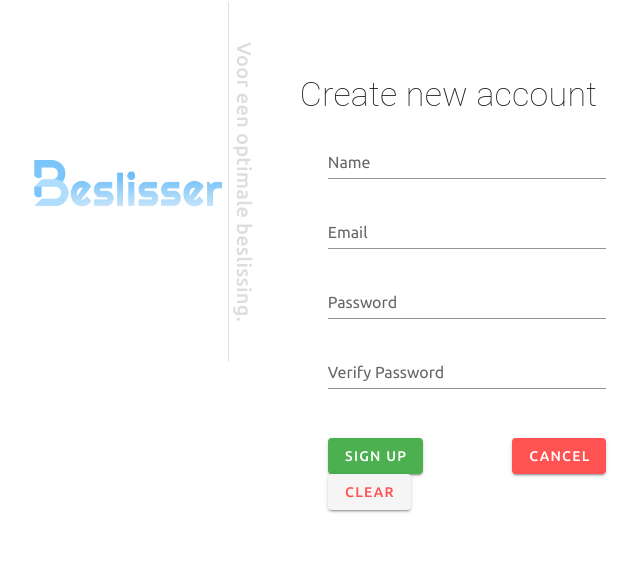
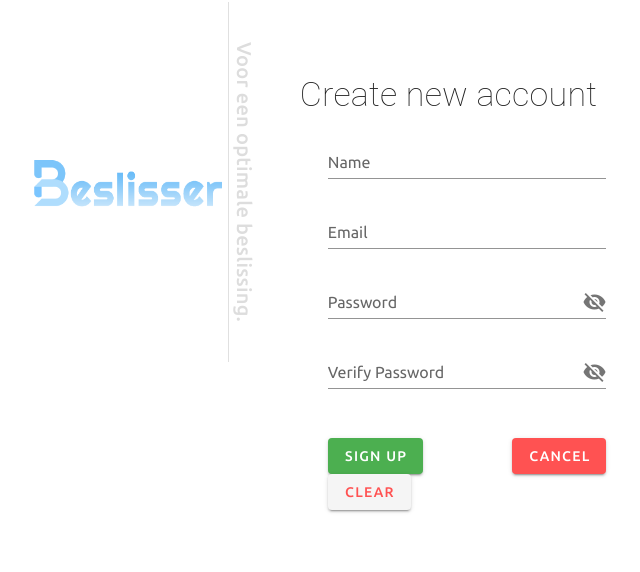
Before and after one commit to kaboel/beslisser, a Vue app: page /#/authentication in a window 1280 px wide. Both pictures are taken after typing "Sample", "Sample123" into the empty fields and a click on the button "CREATE ACCOUNT". Shown: the part 98-670 px from the top of the page, without its empty margins (289-929 px from the left). Built offline with nearby package versions, Linux system fonts and the light colour scheme.

Commit message:
setup forms validations

```diff
--- a/src/views/Authentication.vue
+++ b/src/views/Authentication.vue
@@ -19,6 +19,8 @@
                 <v-container class="px-10">
                   <span class="display-3 font-weight-thin">Sign In</span>
                   <v-form class="mt-7 px-7"
+                          autocomplete="off"
+                          ref="loginForm"
                           v-model="forms.loginForm.isValid">
                     <v-text-field type="text"
                                   label="Email"
@@ -29,8 +31,13 @@
                                   v-model="forms.loginForm.password"
                                   :rules="forms.rules.passwordRules"/>
                     <div class="mt-5">
-                      <v-btn class="mr-4 primary">Let's go!</v-btn>
-                      <v-btn class="error--text">Clear</v-btn>
+                      <v-btn class="mr-4 primary">
+                        Let's go!
+                      </v-btn>
+                      <v-btn class="error--text"
+                             @click="$refs.loginForm.reset()">
+                        Clear
+                      </v-btn>
                     </div>
 
                     <div class="mt-10 text-right">
@@ -46,6 +53,8 @@
                 <v-container class="px-10">
                   <span class="display-1 font-weight-thin">Create new account</span>
                   <v-form class="mt-5 px-7 text-center"
+                          ref="registerForm"
+                          autocomplete="off"
                           v-model="forms.registerForm.isValid">
                     <v-text-field type="text"
                                   label="Name"
@@ -55,18 +64,27 @@
                                   label="Email"
                                   v-model="forms.registerForm.email"
                                   :rules="forms.rules.emailRules"/>
-                    <v-text-field type="password"
+                    <v-text-field :type="forms.showPassword ? 'text' : 'password'"
                                   label="Password"
                                   v-model="forms.registerForm.password"
-                                  :rules="forms.rules.passwordRules"/>
-                    <v-text-field type="password"
+                                  :rules="forms.rules.passwordRules"
+                                  :append-icon="forms.showPassword ? 'mdi-eye' : 'mdi-eye-off'"
+                                  @click:append="forms.showPassword = !forms.showPassword"/>
+                    <v-text-field :type="forms.showVerification ? 'text' : 'password'"
                                   label="Verify Password"
                                   v-model="forms.registerForm.passwordVerify"
-                                  :rules="[forms.rules.verifyPasswordRules]"/>
+                                  :rules="verifyPasswordRule"
+                                  :append-icon="forms.showVerification ? 'mdi-eye' : 'mdi-eye-off'"
+                                  @click:append="forms.showVerification = !forms.showVerification"/>
                     <v-row class="mt-4">
                       <v-col class="text-left">
-                        <v-btn class="mr-4 success">Sign Up</v-btn>
-                        <v-btn class="error--text">Clear</v-btn>
+                        <v-btn class="mr-4 success">
+                          Sign Up
+                        </v-btn>
+                        <v-btn class="error--text"
+                               @click="$refs.registerForm.reset()">
+                          Clear
+                        </v-btn>
                       </v-col>
                       <v-col class="text-right" @click="activeTab='sign-in'">
                         <v-btn class="error">Cancel</v-btn>
@@ -114,7 +132,6 @@
         rules: {
           nameRules: [
             v => !!v || 'Name is required',
-            v => v.length >= 3 || 'Name must be at least 3 characters',
           ],
           emailRules: [
             v => !!v || 'E-mail is required',
@@ -122,25 +139,32 @@
           ],
           passwordRules: [
             v => !!v || 'Password is required',
-          ],
-          verifyPasswordRules: [
-            v => !!v || 'Password verification is required',
-            v => v === this.forms.registerForm.password || 'Password don\'t match'
-          ],
-        }
+          ]
+        },
+        showPassword: false,
+        showVerification: false,
       }
     }),
     computed: {
       verifyPasswordRule () {
         let password = this.forms.registerForm.password;
         let rePassword = this.forms.registerForm.passwordVerify;
-
+        return [
+          !!rePassword || 'Password verification is required.',
+          password === rePassword || 'Password don\'t match.'
+        ]
       }
     },
     methods: {
       year () {
         let date = new Date();
         return date.getFullYear();
+      },
+      resetLoginForm () {
+        this.$refs.loginForm.reset();
+      },
+      resetRegisterForm () {
+        this.$refs.registerForm.reset();
       }
     }
   }
```
